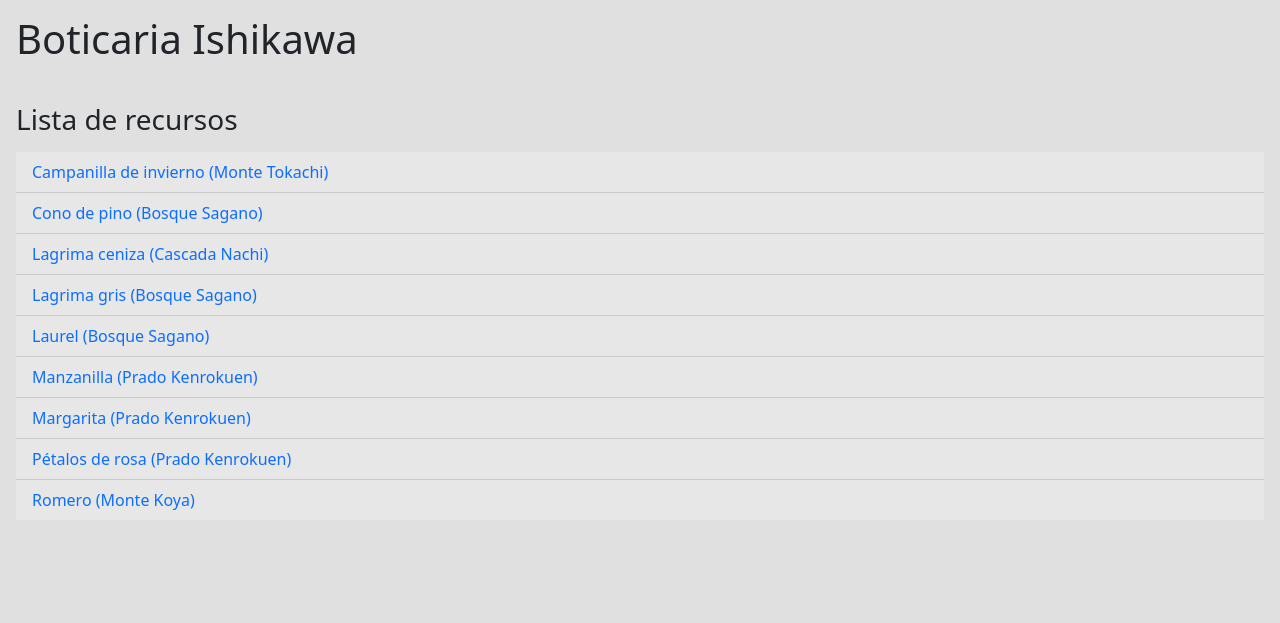
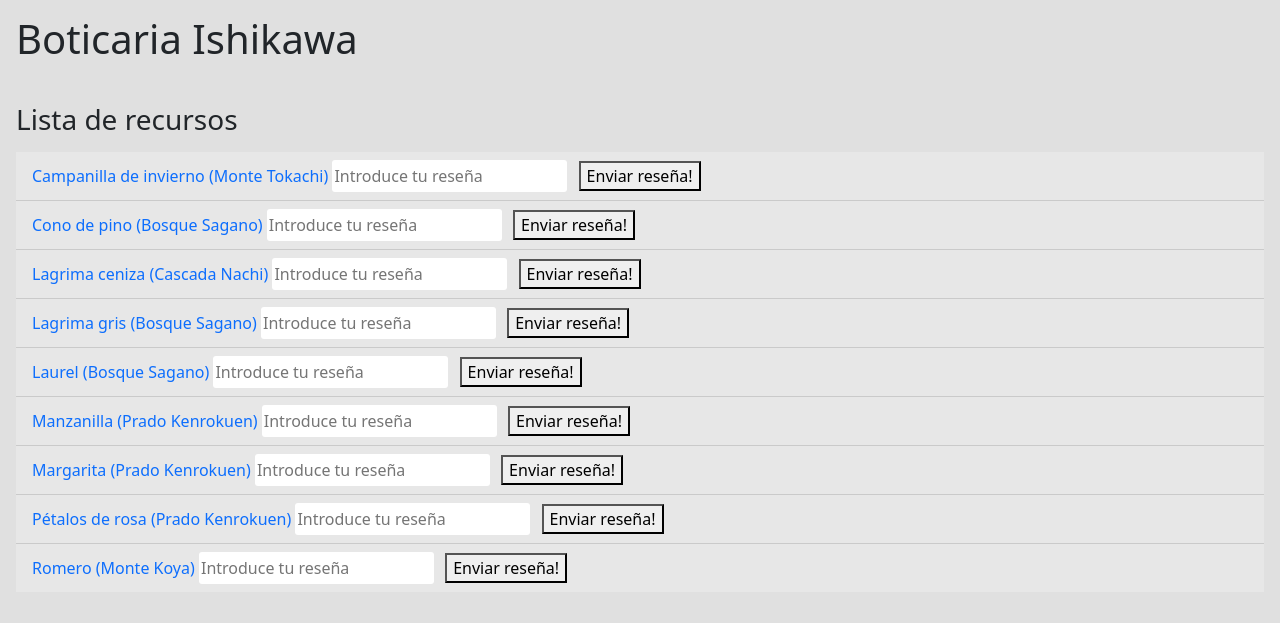
Before and after one commit to zerocool01010/web2_tpe_alt, a PHP site: page /route.php in a window 1280 px wide. Shown: the part 56-679 px from the top of the page. Run offline with PHP 8.4, Linux system fonts and the light colour scheme; data comes from the database, SQL or seed files in the repository.

Commit message:
Agregué los campos de input y button al template resources.tpl

```diff
--- a/templates/resources.tpl
+++ b/templates/resources.tpl
@@ -1,6 +1,9 @@
 <h3>Lista de recursos</h3>
 <ul class="list-group list-group-flush">
     {foreach from=$resources item=$resource}
-        <li class="list-group-item"><a href="details/{$resource->id_recurso}">{$resource->recurso} ({$resource->zona})</a></li>
+        <li class="list-group-item"><a href="details/{$resource->id_recurso}">{$resource->recurso} ({$resource->zona})</a>
+        <input placeholder="Introduce tu reseña" type="text" id="{$resource->id_recurso}">
+        <button type="submit" id="post">Enviar reseña!</button>
+        </li>
     {/foreach}
 </ul>
```
